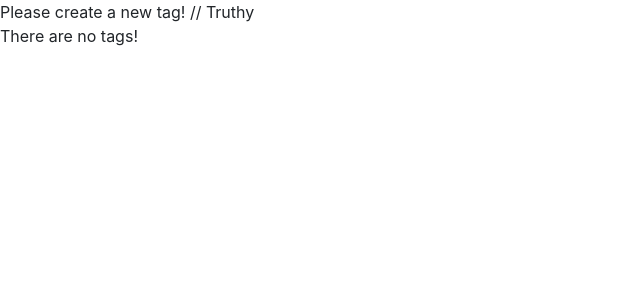
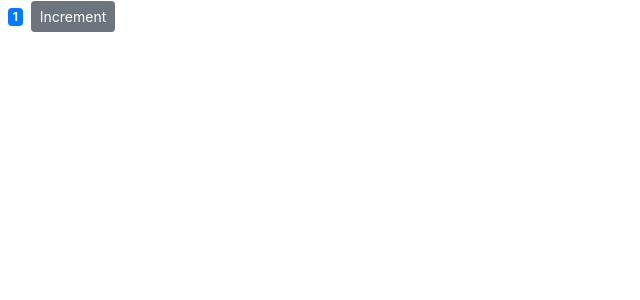
Before and after one commit to vishalpolley-sureify/react-counter-app, a React (Create React App) app: page / in a window 1280 px wide. Shown: the top 300 px of the page, without its empty margins (0-640 px from the left). Built offline with nearby package versions, Linux system fonts and the light colour scheme.

Commit message:
Handling Events

```diff
--- a/src/components/counter.jsx
+++ b/src/components/counter.jsx
@@ -2,28 +2,35 @@
 
 class Counter extends Component {
   state = {
-    count: 1,
-    tags: []
+    count: 1
   };
 
-  renderTags() {
-    if (this.state.tags.length === 0) return <p>There are no tags!</p>;
-    return (
-      <ul>
-        {this.state.tags.map(tag => (
-          <li key={tag}>{tag}</li>
-        ))}
-      </ul>
-    );
+  handleIncrement() {
+    console.log("Increment Clicked");
   }
 
   render() {
     return (
       <React.Fragment>
-        {this.state.tags.length === 0 && "Please create a new tag!"} // Truthy
-        {this.renderTags()}
+        <span className={this.getBadgeClasses()}>{this.formatCount()}</span>
+        <button
+          onClick={this.handleIncrement} // Only reference is passed
+          className="btn btn-secondary btn-sm"
+        >
+          Increment
+        </button>
       </React.Fragment>
     );
+  }
+  getBadgeClasses() {
+    let classes = "badge m-2 badge-";
+    classes += this.state.count === 0 ? "warning" : "primary";
+    return classes;
+  }
+
+  formatCount() {
+    const { count } = this.state;
+    return count === 0 ? "Zero" : count;
   }
 }
 
```
